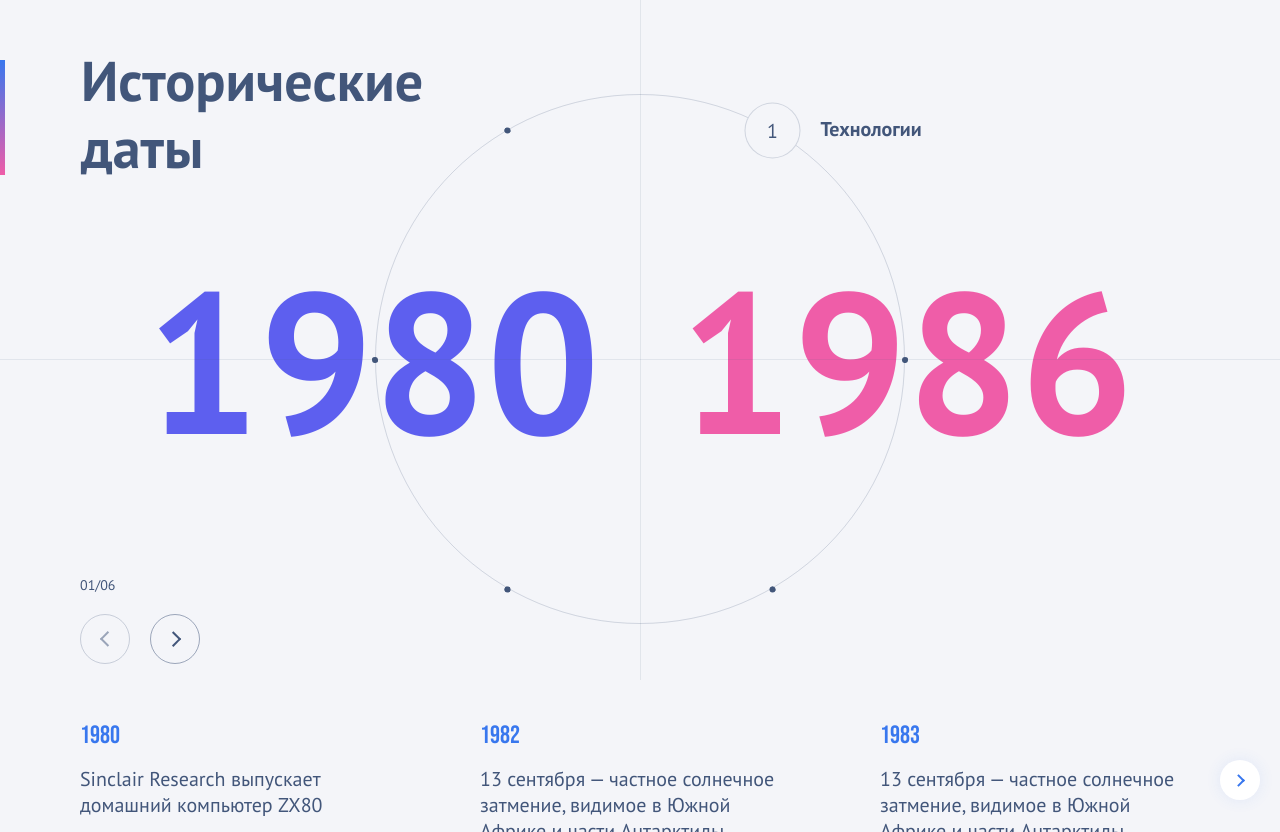
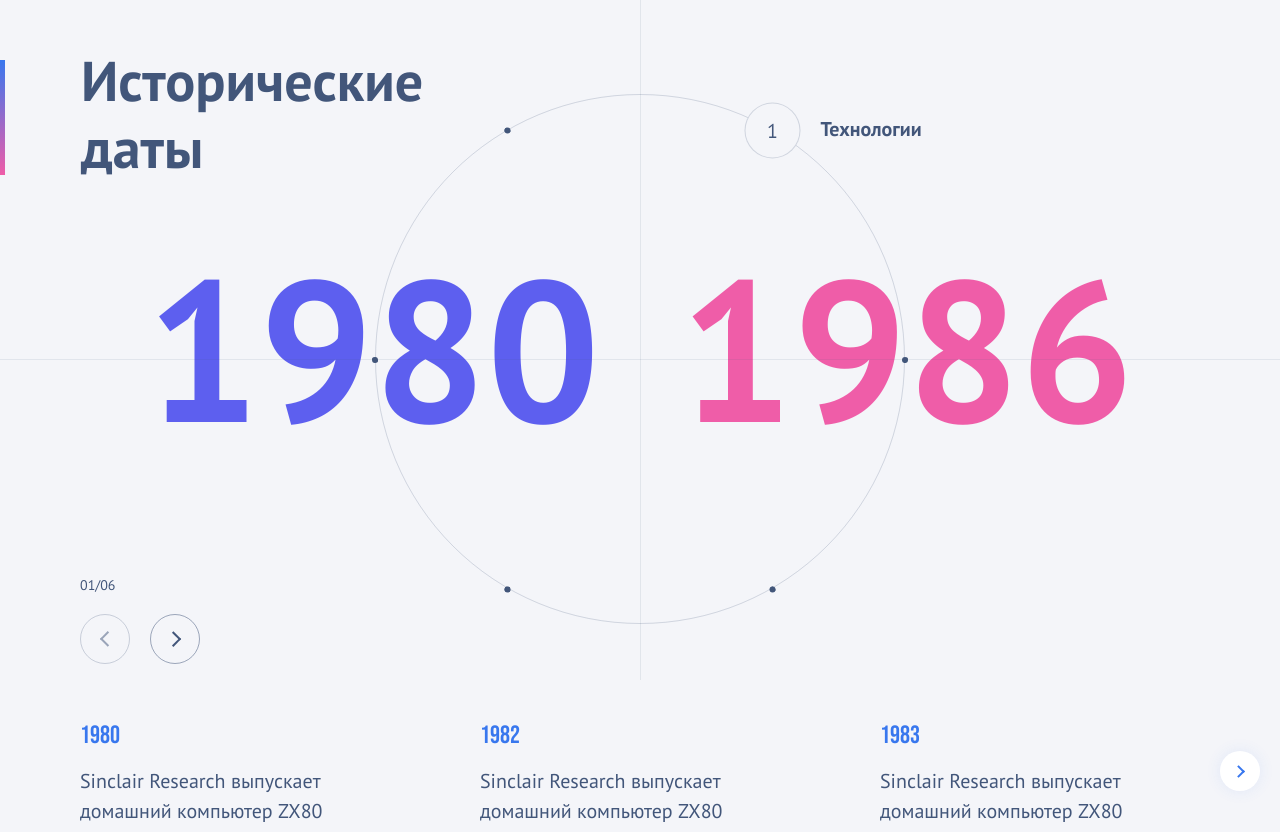
Before and after one commit to juliaanto/historical-dates, a React (Create React App) app: page / in a window 1280 px wide. Shown: the part 120-952 px from the top of the page. Built offline with nearby package versions, Linux system fonts and the light colour scheme.

Commit message:
Доработана мобильная версия

```diff
--- a/src/common/data/data.ts
+++ b/src/common/data/data.ts
@@ -10,23 +10,23 @@ const DATA:Data = [
       },
       {
         year: 1982,
-        description: '13 сентября — частное солнечное затмение, видимое в Южной Африке и части Антарктиды',
+        description: 'Sinclair Research выпускает домашний компьютер ZX80',
       },
       {
         year: 1983,
-        description: '13 сентября — частное солнечное затмение, видимое в Южной Африке и части Антарктиды',
+        description: 'Sinclair Research выпускает домашний компьютер ZX80',
       },
       {
         year: 1984,
-        description: '13 сентября — частное солнечное затмение, видимое в Южной Африке и части Антарктиды',
+        description: 'Sinclair Research выпускает домашний компьютер ZX80',
       },
       {
         year: 1985,
-        description: '13 сентября — частное солнечное затмение, видимое в Южной Африке и части Антарктиды',
+        description: 'Sinclair Research выпускает домашний компьютер ZX80',
       },
       {
         year: 1986,
-        description: '13 сентября — частное солнечное затмение, видимое в Южной Африке и части Антарктиды',
+        description: 'Sinclair Research выпускает домашний компьютер ZX80',
       }
     ]
   },
@@ -39,19 +39,19 @@ const DATA:Data = [
       },
       {
         year: 1988,
-        description: '13 сентября — частное солнечное затмение, видимое в Южной Африке и части Антарктиды',
+        description: '«Кто подставил кролика Роджера»/Who Framed Roger Rabbit, США (реж. Роберт Земекис)',
       },
       {
         year: 1989,
-        description: '13 сентября — частное солнечное затмение, видимое в Южной Африке и части Антарктиды',
+        description: '«Назад в будущее 2»/Back To The Future 2, США (реж. Роберт Земекис)',
       },
       {
         year: 1990,
-        description: '13 сентября — частное солнечное затмение, видимое в Южной Африке и части Антарктиды',
+        description: '«Крепкий орешек 2»/Die Hard 2, США (реж. Ренни Харлин)',
       },
       {
         year: 1991,
-        description: '13 сентября — частное солнечное затмение, видимое в Южной Африке и части Антарктиды',
+        description: '«Семейка Аддамс»/The Addams Family, США, (реж. Барри Зонненфельд)',
       }
     ]
   },
@@ -68,11 +68,11 @@ const DATA:Data = [
       },
       {
         year: 1995,
-        description: 'Нобелевская премия ',
+        description: 'Нобелевская премия по литературе - Шеймас Хини',
       },
       {
         year: 1997,
-        description: 'Нобелевская премия ',
+        description: 'Нобелевская премия по литературе - Дерек Уолкотт, "За блестящий образец карибского эпоса в 64 разделах".',
       }
     ]
   },
@@ -81,23 +81,23 @@ const DATA:Data = [
     events: [
       {
         year: 1999,
-        description: 'Премьера балета "Золушка"',
+        description: 'Премьера балета «Золушка» в постановке Жан-Кристофа Майо, сценография Эрнеста Пиньона',
       },
       {
         year: 2000,
-        description: 'Телескоп «Хаббл» обнаружил самую удалённую из всех обнаруженных галактик, получившую обозначение GN-z11',
+        description: 'Возобновлено издание журнала «Театр»',
       },
       {
         year: 2002,
-        description: 'Компания Tesla официально представила первый в мире электрический грузовик Tesla Semi',
+        description: 'Премьера трилогии Тома Стоппарда «Берег Утопии», Королевский Национальный театр, Лондон',
       },
       {
         year: 2003,
-        description: 'Компания Tesla официально представила первый в мире электрический грузовик Tesla Semi',
+        description: 'Премьера балета «Золушка» в постановке Жан-Кристофа Майо, сценография Эрнеста Пиньона',
       },
       {
         year: 2004,
-        description: 'Компания Tesla официально представила первый в мире электрический грузовик Tesla Semi',
+        description: 'Премьера балета «Золушка» в постановке Жан-Кристофа Майо, сценография Эрнеста Пиньона',
       }
     ]
   },
@@ -105,16 +105,24 @@ const DATA:Data = [
     topic: 'Спорт',
     events: [
       {
-        year: 2008,
-        description: '13 сентября — частное солнечное затмение, видимое в Южной Африке и части Антарктиды',
+        year: 2006,
+        description: 'Баскетбольный клуб ЦСКА стал победителем национального первенства России.',
       },
       {
-        year: 2016,
-        description: 'Телескоп «Хаббл» обнаружил самую удалённую из всех обнаруженных галактик, получившую обозначение GN-z11',
+        year: 2008,
+        description: 'С 8 по 24 августа в Пекине прошли 29-е летние Олимпийские игры.',
       },
       {
-        year: 2017,
-        description: 'Компания Tesla официально представила первый в мире электрический грузовик Tesla Semi',
+        year: 2010,
+        description: '13-28 февраля в Ванкувере: Зимние Олимпийские игры 2010 года.',
+      },
+      {
+        year: 2012,
+        description: '2 августа - Летние Олимпийские игры',
+      },
+      {
+        year: 2014,
+        description: 'XXII зимние Олимпийские игры (Сочи. Россия)',
       }
     ]
   },
@@ -135,7 +143,15 @@ const DATA:Data = [
       },
       {
         year: 2018,
-        description: 'Компания Tesla официально представила первый в мире электрический грузовик Tesla Semi',
+        description: 'Старт космического аппарата Solar Probe Plus, предназначенного для изучения Солнца',
+      },
+      {
+        year: 2019,
+        description: 'Google объявил о создании 53-кубитного квантового компьютера.',
+      },
+      {
+        year: 2020,
+        description: 'Корабль Crew Dragon вернулся на Землю из первого пилотируемого полёта',
       },
       {
         year: 2022,
--- a/src/components/controls/controls.styled.ts
+++ b/src/components/controls/controls.styled.ts
@@ -11,6 +11,7 @@ const Block: any = styled.div`
   flex-wrap: wrap;
   justify-content: space-between;
   row-gap: 10px;
+  margin-top: -38px;
 
   @media (min-width: ${WIDTH.desktop}px) {
     width: 120px;
--- a/src/components/event/event.styled.ts
+++ b/src/components/event/event.styled.ts
@@ -2,10 +2,10 @@ import styled from "styled-components";
 import { WIDTH } from "../../common/data/width";
 
 const Block: any = styled.div`
-  max-width: 200px;
+  max-width: 165px;
 
   @media (min-width: ${WIDTH.desktop}px) {
-    max-width: none;
+    max-width: 320px;
   }
 `;
 
@@ -22,9 +22,11 @@ Block.Year = styled.p`
 
 Block.Description = styled.p`
   font-size: 14px;
+  line-height: 1.45;
 
   @media (min-width: ${WIDTH.desktop}px) {
     font-size: 20px;
+    line-height: 1.5;
   }
 `;
 
--- a/src/components/event/event.tsx
+++ b/src/components/event/event.tsx
@@ -1,11 +1,20 @@
+import { useEffect } from "react";
+import { useSwiper } from "swiper/react";
 import Block from "./event.styled";
 
 type EventProps = {
   year: number;
   description: string;
+  currentIndex: number;
 }
 
-function Event({year, description}: EventProps) {
+function Event({year, description, currentIndex}: EventProps) {
+  const swiper = useSwiper();
+
+  useEffect(() => {
+    swiper?.slideTo(0, 0);
+  }, [currentIndex, swiper])
+
   return (
     <Block>
       <Block.Year>{year}</Block.Year>
--- a/src/components/main/main.styled.ts
+++ b/src/components/main/main.styled.ts
@@ -27,11 +27,13 @@ Block.Heading = styled.h1`
   font-size: 20px;
   line-height: 120%;
   width: min-content;
+  margin-top: 40px;
   margin-bottom: 54px;
 
   @media (min-width: ${WIDTH.desktop}px) {
     margin-bottom: -87px;
     margin-left: 0;
+    margin-top: 0;
     font-size: 56px;
     border-left-width: 5px;
     border-left-style: solid;
--- a/src/components/slider/slider.tsx
+++ b/src/components/slider/slider.tsx
@@ -7,7 +7,7 @@ import { Swiper, SwiperSlide } from 'swiper/react';
 import Block from './slider.styled';
 import DATA from '../../common/data/data';
 import Event from '../event/event';
-import { Navigation } from "swiper";
+import { Navigation, Pagination } from "swiper";
 import { sortTopics } from '../../common/utils/sort-data';
 import useViewport from '../../common/hooks/useViewport';
 
@@ -23,15 +23,17 @@ function Slider({currentIndex}: SliderProps) {
     <Block>
       <Swiper
         spaceBetween={isMobile ? 25 : 80}
-        slidesPerView={isMobile ? 1.5 : 3}
+        slidesPerView={"auto"}
+        modules={[Navigation, Pagination]}
         navigation={!isMobile}
-        modules={[Navigation]}
+        pagination={isMobile ? {clickable: true} : false}
         grabCursor
-        style={{ marginLeft: '80px', marginRight: '80px', position: 'unset' }}
+        style={!isMobile ? { marginLeft: '80px', marginRight: '80px', position: 'unset' } : {}}
+        initialSlide={0}
       >
         {data[currentIndex].events.map((item, index) => (
           <SwiperSlide key={index}>
-            <Event year={item.year} description={item.description} />
+            <Event year={item.year} description={item.description} currentIndex={currentIndex} />
           </SwiperSlide>
         ))}
       </Swiper>
--- a/src/components/time-wheel/time-wheel.styled.ts
+++ b/src/components/time-wheel/time-wheel.styled.ts
@@ -49,7 +49,7 @@ Block.Years = styled.div`
 
   @media (min-width: ${WIDTH.desktop}px) {
     position: absolute;
-    padding-bottom: 0;
+    padding-bottom: 24px;
     gap: 80px;
     width: auto;
     max-width: none;
--- a/src/theme/globalStyle.ts
+++ b/src/theme/globalStyle.ts
@@ -12,6 +12,10 @@ const GlobalStyle = createGlobalStyle`
     font-family: 'PT Sans', sans-serif;
     background-color: ${({ theme }) => theme.color.basicLight};
     color: ${({ theme }) => theme.color.basicDark};
+  }
+
+  .swiper-slide {
+    width: auto;
   }
 
   .swiper-button-prev,
@@ -55,6 +59,26 @@ const GlobalStyle = createGlobalStyle`
   .swiper-button-disabled {
     display: none;
   }
+
+  .swiper-pagination {
+    position: unset;
+    margin-top: 50px;
+  }
+
+  .swiper-horizontal > .swiper-pagination-bullets .swiper-pagination-bullet, .swiper-pagination-horizontal.swiper-pagination-bullets .swiper-pagination-bullet {
+    margin: 0 var(--swiper-pagination-bullet-horizontal-gap,5px);
+  }
+
+  .swiper-pagination-bullet {
+    background-color: ${({ theme }) => theme.color.basicDark};
+    opacity: 0.4;
+    width: 6px;
+    height: 6px;
+  }
+
+  .swiper-pagination-bullet-active {
+    opacity: 1;
+  }
 `;
 
 export default GlobalStyle;
```
